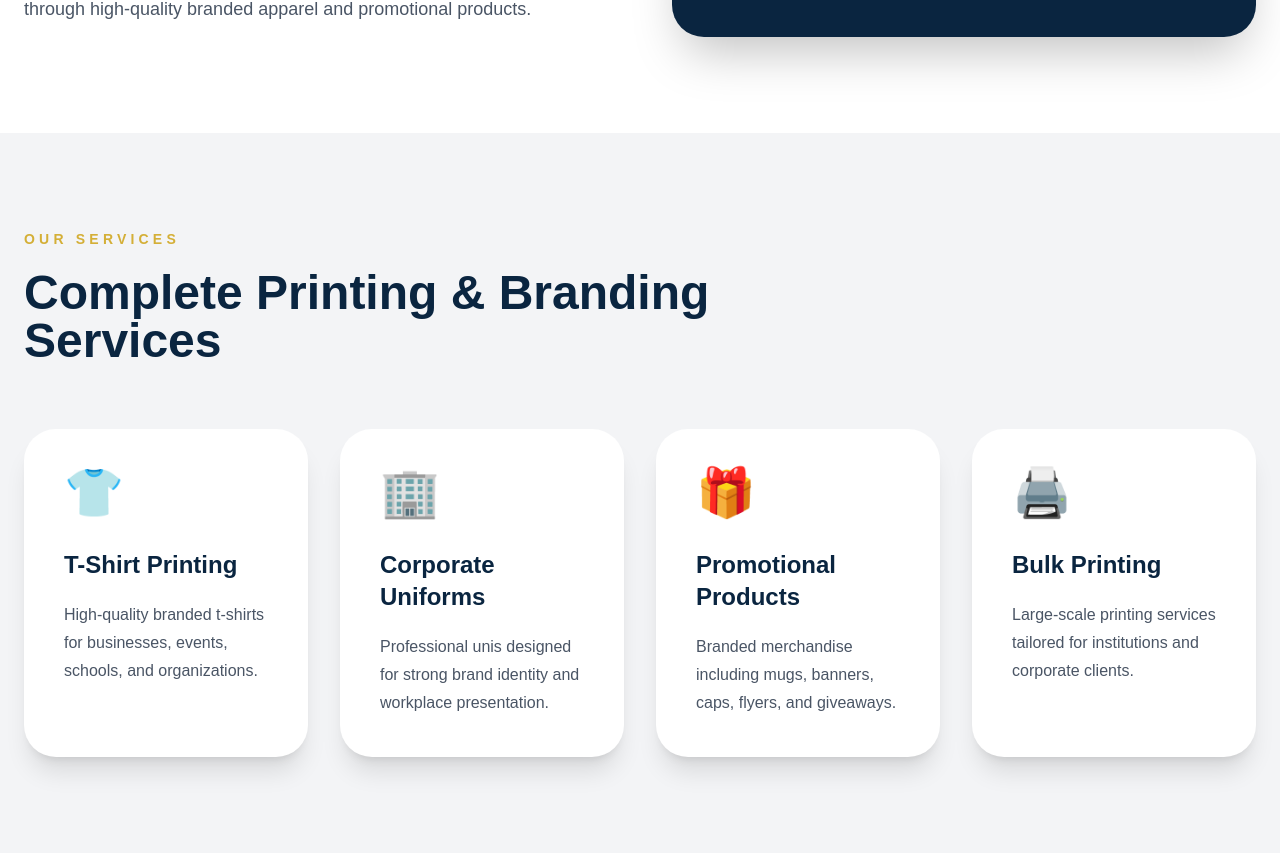
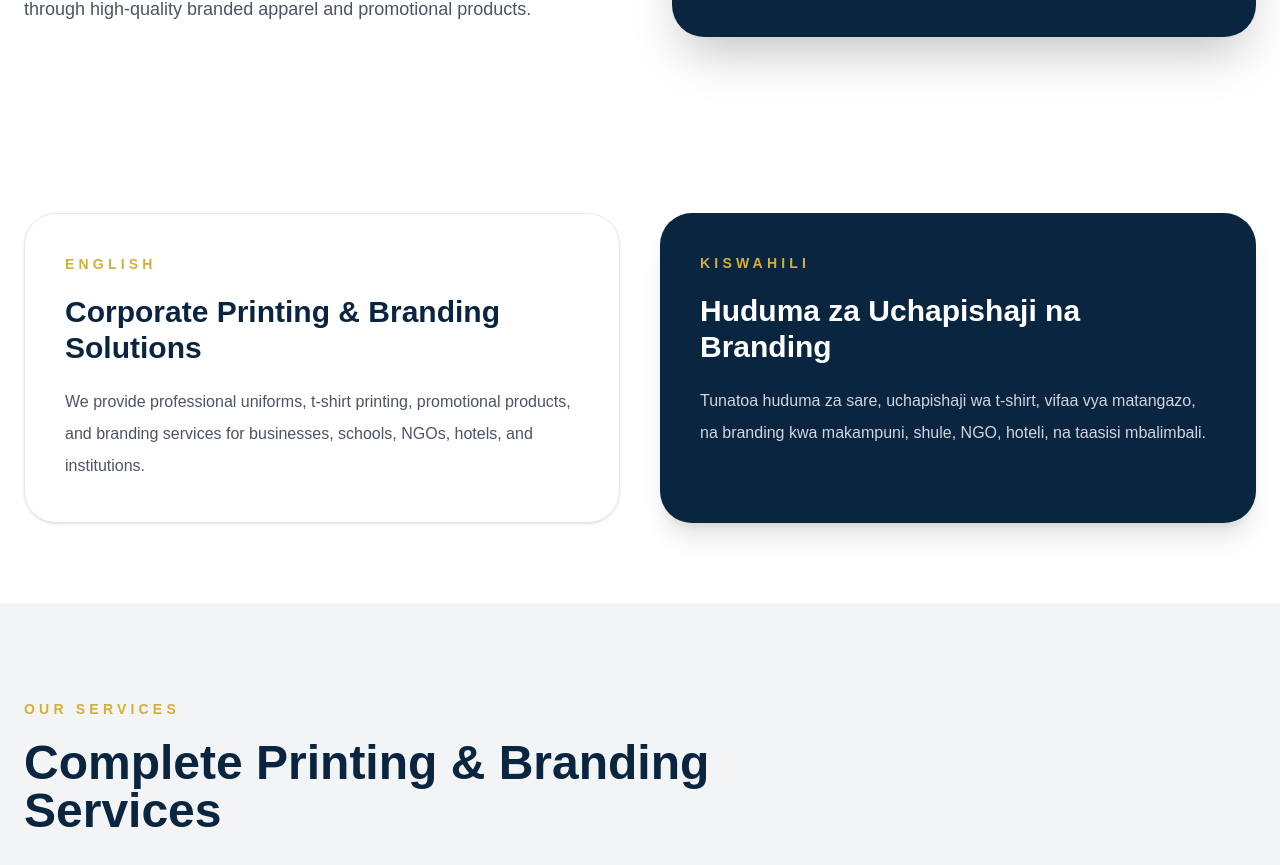
Before and after one commit to brianmichaelu/lubrun-website, a Next.js app: page / in a window 1280 px wide. Shown: the part 1932-2797 px from the top of the page. Built offline with nearby package versions, Linux system fonts and the light colour scheme.

Commit message:
Update page.tsx

```diff
--- a/app/page.tsx
+++ b/app/page.tsx
@@ -340,6 +340,46 @@ export default function Home() {
 
         </div>
       </section>
+
+      {/* BILINGUAL INTRO */}
+<section className="bg-white py-20">
+  <div className="mx-auto grid max-w-7xl gap-10 px-6 lg:grid-cols-2">
+
+    <div className="rounded-[2rem] border border-gray-200 p-10 shadow-sm">
+      <p className="text-sm font-semibold uppercase tracking-[0.3em] text-[#D4AF37]">
+        English
+      </p>
+
+      <h2 className="mt-5 text-3xl font-black text-[#0A2540]">
+        Corporate Printing & Branding Solutions
+      </h2>
+
+      <p className="mt-5 leading-8 text-gray-600">
+        We provide professional uniforms, t-shirt printing,
+        promotional products, and branding services for businesses,
+        schools, NGOs, hotels, and institutions.
+      </p>
+    </div>
+
+    <div className="rounded-[2rem] bg-[#0A2540] p-10 text-white shadow-xl">
+      <p className="text-sm font-semibold uppercase tracking-[0.3em] text-[#D4AF37]">
+        Kiswahili
+      </p>
+
+      <h2 className="mt-5 text-3xl font-black">
+        Huduma za Uchapishaji na Branding
+      </h2>
+
+      <p className="mt-5 leading-8 text-gray-300">
+        Tunatoa huduma za sare, uchapishaji wa t-shirt,
+        vifaa vya matangazo, na branding kwa makampuni,
+        shule, NGO, hoteli, na taasisi mbalimbali.
+      </p>
+    </div>
+
+  </div>
+</section>
+
 
       {/* SERVICES */}
      <section id="services" className="bg-gray-100 py-24">
```
